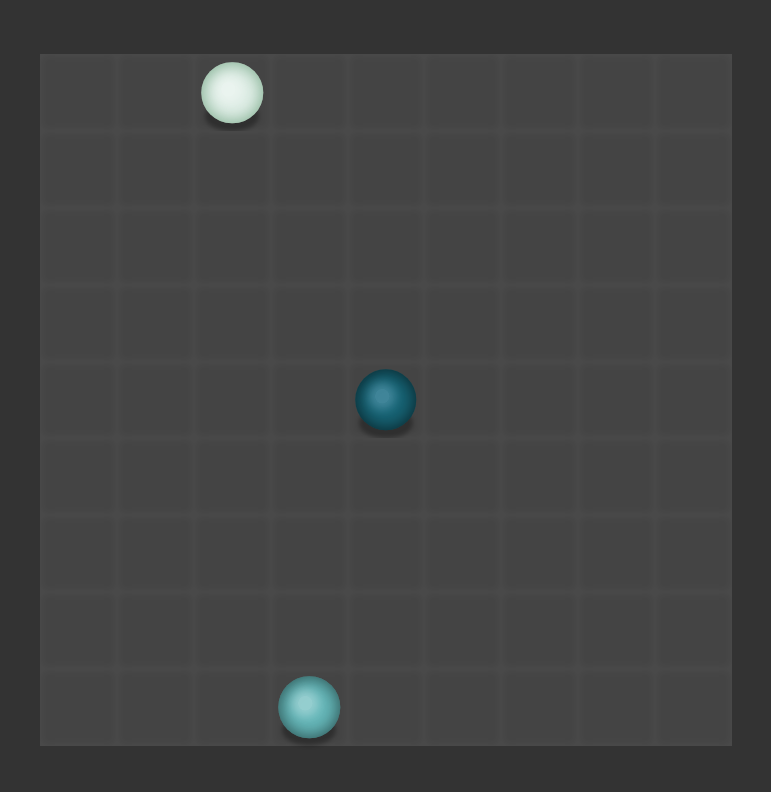
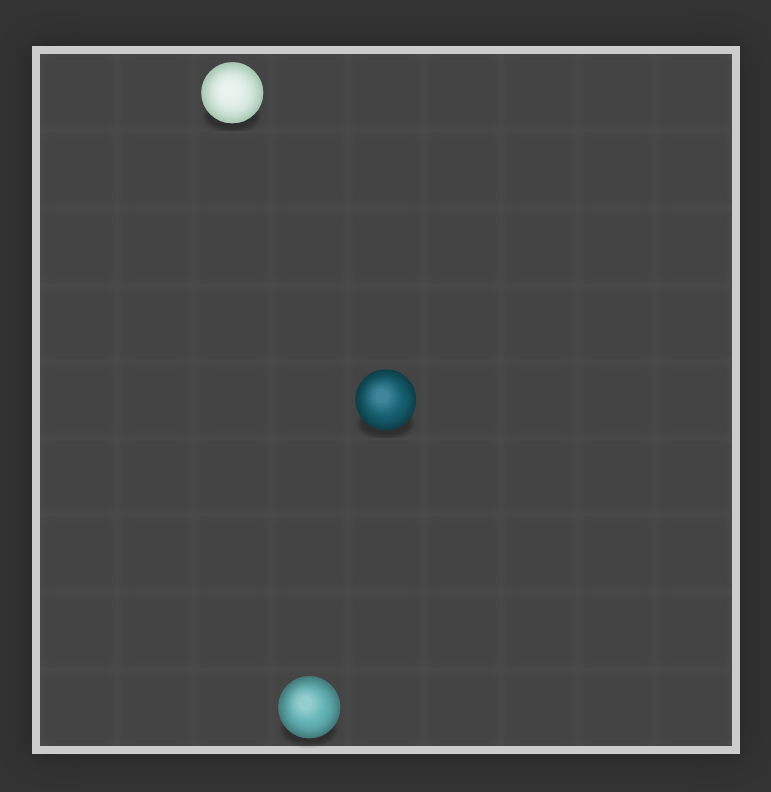
Before and after one commit to abeluzhenko/jelly-lines, an Angular app: page / in a window 1280 px wide. Shown: the top 792 px of the page, without its empty margins (254-1025 px from the left). Built offline with nearby package versions, Linux system fonts and the light colour scheme.

Commit message:
Add grid border

```diff
--- a/src/app/grid/grid.component.scss
+++ b/src/app/grid/grid.component.scss
@@ -4,6 +4,8 @@
   grid-template-columns: repeat(9, 1fr);
   grid-template-rows: repeat(9, 1fr);
   background: var(--color-grid);
+  border: 0.5rem solid var(--color-border);
+  box-shadow: 0 0 32px 0 rgba(#000, 0.33);
 }
 
 .animation {
--- a/src/styles.scss
+++ b/src/styles.scss
@@ -4,6 +4,7 @@ html {
   --color-cell: #ccc;
   --color-grid: #444;
   --color-root: #333;
+  --color-border: #ccc;
   --ball-size: 6vmax;
   width: 100%;
   height: 100%;
```
